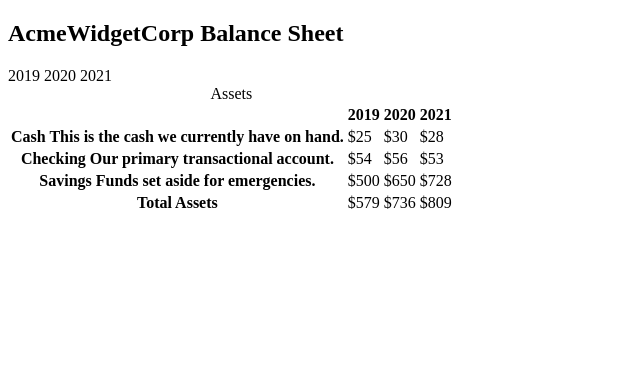
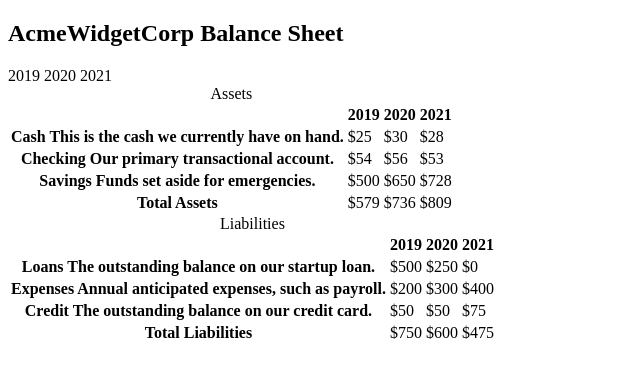
Before and after one commit to StephaneAkira/RWD-Project-FCC, a plain HTML site: page Balance Sheet/index.html in a window 1280 px wide. Shown: the whole page, without its empty margins (0-640 px from the left). Drawn offline with Linux system fonts and the light colour scheme.

Commit message:
We have finished with the second Table
now let's tackle the third

```diff
--- a/Balance Sheet/index.html
+++ b/Balance Sheet/index.html
@@ -80,7 +80,60 @@
               </tr>
             </tbody>
           </table>
-          <table></table>
+          <table>
+            <caption>
+              Liabilities
+            </caption>
+            <thead>
+              <tr>
+                <td></td>
+                <th><span class="sr-only">2019</span></th>
+                <th><span class="sr-only">2020</span></th>
+                <th><span class="sr-only">2021</span></th>
+              </tr>
+            </thead>
+            <tbody>
+              <tr class="data">
+                <th>
+                  Loans
+                  <span class="description"
+                    >The outstanding balance on our startup loan.</span
+                  >
+                </th>
+                <td>$500</td>
+                <td>$250</td>
+                <td class="current">$0</td>
+              </tr>
+              <tr class="data">
+                <th>
+                  Expenses
+                  <span class="description"
+                    >Annual anticipated expenses, such as payroll.</span
+                  >
+                </th>
+                <td>$200</td>
+                <td>$300</td>
+                <td class="current">$400</td>
+              </tr>
+              <tr class="data">
+                <th>
+                  Credit
+                  <span class="description"
+                    >The outstanding balance on our credit card.</span
+                  >
+                </th>
+                <td>$50</td>
+                <td>$50</td>
+                <td class="current">$75</td>
+              </tr>
+              <tr class="total">
+                <th>Total <span class="sr-only">Liabilities</span></th>
+                <td>$750</td>
+                <td>$600</td>
+                <td class="current">$475</td>
+              </tr>
+            </tbody>
+          </table>
           <table></table>
         </div>
       </section>
```
Also changed, not shown: 1 other file.
